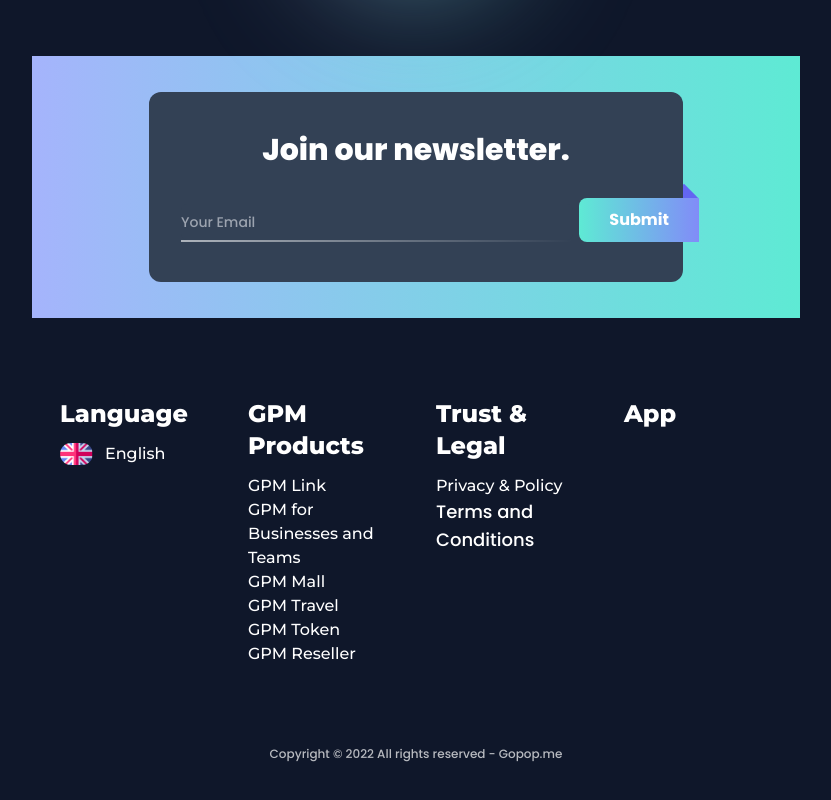
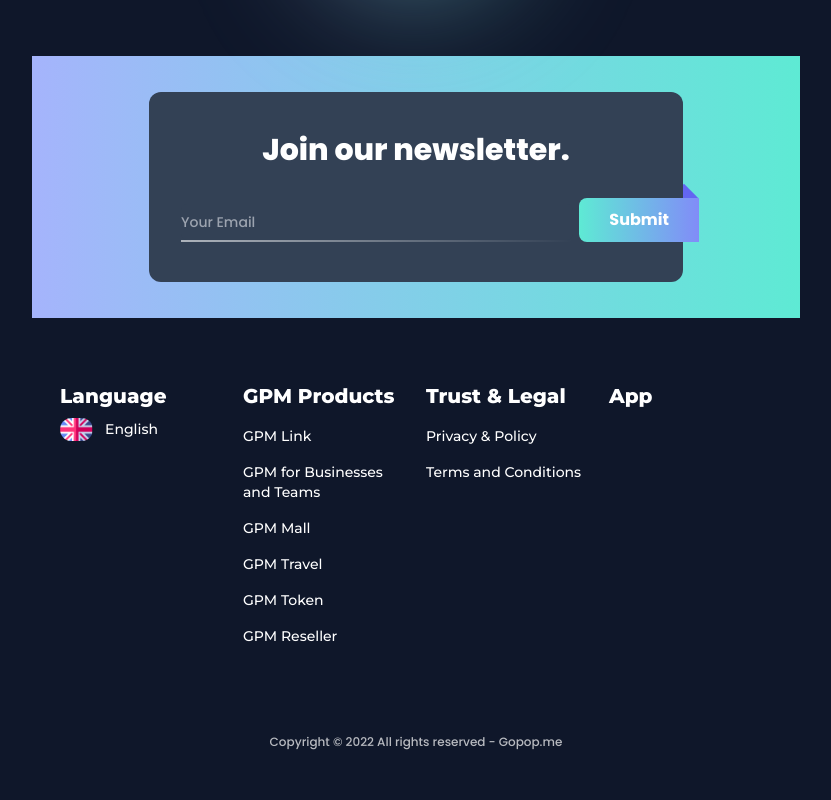
Before and after one commit to MKuzich/nft-landing, a Next.js app: page / in a window 1280 px wide. Shown: the part 6085-6885 px from the top of the page, without its empty margins (224-1055 px from the left). Built offline with nearby package versions, Linux system fonts and the light colour scheme.

Commit message:
footer full responsive styled

```diff
--- a/components/Footer.js
+++ b/components/Footer.js
@@ -1,6 +1,9 @@
 import Image from "next/image";
+import { useState, useEffect } from "react";
 import Container from "./Container";
 import english from "../public/english.png";
+import { useMediaQuery } from "../hooks/useMediaQuery";
+import OpenMoreBtn from "./OpenMoreBtn";
 
 const products = [
   { title: "GPM Link", path: "/" },
@@ -11,21 +14,57 @@
   { title: "GPM Reseller", path: "/" },
 ];
 
-const Footer = () => (
-  <footer className="py-20">
+const Footer = () => {
+  const [isOpenLanguage, setIsOpenLanguage] = useState(false);
+  const [isOpenProducts, setIsOpenProducts] = useState(false);
+  const [isOpenPolicy, setIsOpenPolicy] = useState(false);
+  const [isOpenApp, setIsOpenApp] = useState(false);
+
+  const isTablet = useMediaQuery(768);
+
+  useEffect(() => {
+    setIsOpenLanguage(isTablet);
+    setIsOpenProducts(isTablet);
+    setIsOpenPolicy(isTablet);
+    setIsOpenApp(isTablet);
+  }, [isTablet]);
+
+  return (
+    <footer className="py-10 tablet:py-16 desktop:py-20">
       <Container>
-      <div className="flex gap-10">
+        <div className="w-3/4 tablet:w-auto mx-auto flex flex-col tablet:flex-row tablet:gap-5 desktop:gap-10">
           <div className="footer-category">
+            <div className="flex justify-between items-center mb-2 desktop:mb-3">
               <h2 className="footer-title">Language</h2>
+              <OpenMoreBtn
+                func={setIsOpenLanguage}
+                value={isOpenLanguage}
+                classes="tablet:hidden"
+                big={false}
+              />
+            </div>
+            {isOpenLanguage && (
               <div className="flex items-center gap-3">
                 <button className="rounded-full overflow-hidden" type="button">
                   <Image src={english} alt="language" width={33} height={24} />
                 </button>
-            <span className="footer-category-item">English</span>
+                <span className="font-medium font-secondary text-xs tablet:text-sm desktop:text-base">
+                  English
+                </span>
               </div>
+            )}
           </div>
           <div className="footer-category">
+            <div className="flex justify-between items-center mb-2 desktop:mb-3">
               <h2 className="footer-title">GPM Products</h2>
+              <OpenMoreBtn
+                func={setIsOpenProducts}
+                value={isOpenProducts}
+                classes="tablet:hidden"
+                big={false}
+              />
+            </div>
+            {isOpenProducts && (
               <ul>
                 {products.map(({ title, path }) => (
                   <li key={title} className="footer-category-item">
@@ -33,20 +72,39 @@
                   </li>
                 ))}
               </ul>
+            )}
           </div>
           <div className="footer-category">
+            <div className="flex justify-between items-center mb-2 desktop:mb-3">
               <h2 className="footer-title">Trust & Legal</h2>
+              <OpenMoreBtn
+                func={setIsOpenPolicy}
+                value={isOpenPolicy}
+                classes="tablet:hidden"
+                big={false}
+              />
+            </div>
+            {isOpenPolicy && (
               <ul>
                 <li className="footer-category-item">
                   <a href="">Privacy & Policy</a>
                 </li>
-            <li>
+                <li className="footer-category-item">
                   <a href="">Terms and Conditions</a>
                 </li>
               </ul>
+            )}
           </div>
           <div className="footer-category">
+            <div className="flex justify-between items-center mb-2 desktop:mb-3">
               <h2 className="footer-title">App</h2>
+              <OpenMoreBtn
+                func={setIsOpenApp}
+                value={isOpenApp}
+                classes="tablet:hidden"
+                big={false}
+              />
+            </div>
           </div>
         </div>
         <p className="text-center mt-20 text-white/70 text-xs teblet:text-sm desktop:text-base">
@@ -55,5 +113,6 @@
       </Container>
     </footer>
   );
+};
 
 export default Footer;
--- /dev/null
+++ b/components/OpenMoreBtn.js
@@ -0,0 +1,38 @@
+const OpenMoreBtn = ({ func, value, classes, big }) => {
+  const onClickToggle = () => {
+    func(!value);
+  };
+  return (
+    <button className={classes} type="button" onClick={onClickToggle}>
+      {value ? (
+        <svg
+          xmlns="http://www.w3.org/2000/svg"
+          fill="none"
+          viewBox="0 0 24 24"
+          strokeWidth="1.5"
+          stroke="currentColor"
+          className={big ? "w-5 h-5" : "w-4 h-4"}
+        >
+          <path strokeLinecap="round" strokeLinejoin="round" d="M19.5 12h-15" />
+        </svg>
+      ) : (
+        <svg
+          xmlns="http://www.w3.org/2000/svg"
+          fill="none"
+          viewBox="0 0 24 24"
+          strokeWidth="1.5"
+          stroke="currentColor"
+          className={big ? "w-5 h-5" : "w-4 h-4"}
+        >
+          <path
+            strokeLinecap="round"
+            strokeLinejoin="round"
+            d="M12 4.5v15m7.5-7.5h-15"
+          />
+        </svg>
+      )}
+    </button>
+  );
+};
+
+export default OpenMoreBtn;
--- a/components/Roadmap.js
+++ b/components/Roadmap.js
@@ -62,9 +62,9 @@
                 className="desktop:w-1/5 flex desktop:flex-col items-center"
               >
                 <div
-                  className={`relative z-10 drop-shadow-lg flex justify-center items-center rounded-full w-9 desktop:w-12 h-9 desktop:h-12 text-gray-800 text-base desktop:text-xl font-black desktop:bg-location${
+                  className={`relative z-10 drop-shadow-lg flex justify-center items-center rounded-full w-9 desktop:w-12 h-9 desktop:h-12 text-gray-800 text-base desktop:text-xl font-black bg-location${color} desktop:bg-location${
                     idx + 1
-                  } bg-location${color}`}
+                  }`}
                 >
                   {id}
                 </div>
--- /dev/null
+++ b/hooks/useMediaQuery.js
@@ -0,0 +1,20 @@
+import { useState, useEffect, useCallback } from "react";
+
+export const useMediaQuery = (width) => {
+  const [targetReached, setTargetReached] = useState(false);
+
+  const updateTarget = useCallback((e) => {
+    if (e.matches) setTargetReached(true);
+    else setTargetReached(false);
+  }, []);
+
+  useEffect(() => {
+    const media = window.matchMedia(`(min-width: ${width}px)`);
+    media.addEventListener("change", updateTarget);
+    if (media.matches) setTargetReached(true);
+
+    return () => media.removeEventListener("change", updateTarget);
+  }, [updateTarget, width]);
+
+  return targetReached;
+};
--- a/styles/globals.css
+++ b/styles/globals.css
@@ -48,13 +48,13 @@
 }
 
 .footer-title {
-  @apply font-extrabold font-secondary text-2xl mb-3;
+  @apply font-extrabold font-secondary text-base tablet:text-xl desktop:text-2xl;
 }
 
 .footer-category {
-  @apply w-1/4;
+  @apply mb-4 tablet:mb-0 tablet:w-1/4;
 }
 
 .footer-category-item {
-  @apply font-medium font-secondary text-base;
+  @apply mb-2 tablet:mb-0 font-medium font-secondary text-xs tablet:text-sm desktop:text-base hover:text-purple-600 text-white py-2 transition-colors duration-300;
 }
```
Lines whose indentation alone changed are shown as unchanged.
